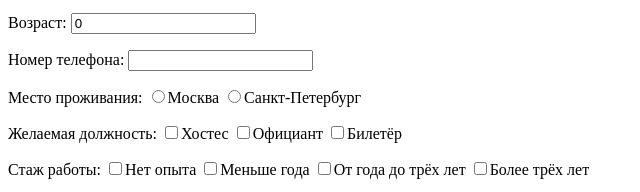
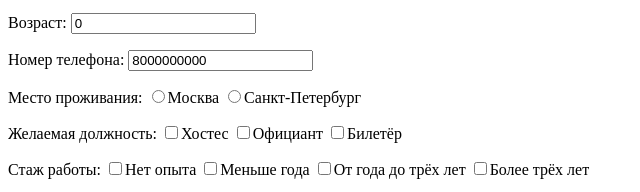
Before and after one commit to DianaSadykovaHSE/kinocafeD, a plain HTML site: page Job.html in a window 1280 px wide. Shown: the part 336-528 px from the top of the page, 0-640 px from the left. Drawn offline with Linux system fonts and the light colour scheme.

Commit message:
Update Job.html

```diff
--- a/Job.html
+++ b/Job.html
@@ -26,7 +26,7 @@
         <p>Фамилия: <input type="Text" name="Lastname" size=20  value="Иванов"></p>
         <p>Имя: <input type="Text" name="Name" size=20  value="Иван"></p>
         <p>Возраст: <input type="Number" name="Age" size=20 value="0"></p>
-        <p>Номер телефона: <input type="Number" name="PhoneNumber" value="8 000 000 00 00" size=20 value="8..."></p>
+        <p>Номер телефона: <input type="Number" name="PhoneNumber" value="8000000000" size=20 value="8..."></p>
         <p>Место проживания:
             <input type="Radio" name="place" value="Москва" >Москва
             <input type="Radio" name="place" value="Санкт-Петербург">Санкт-Петербург
```
